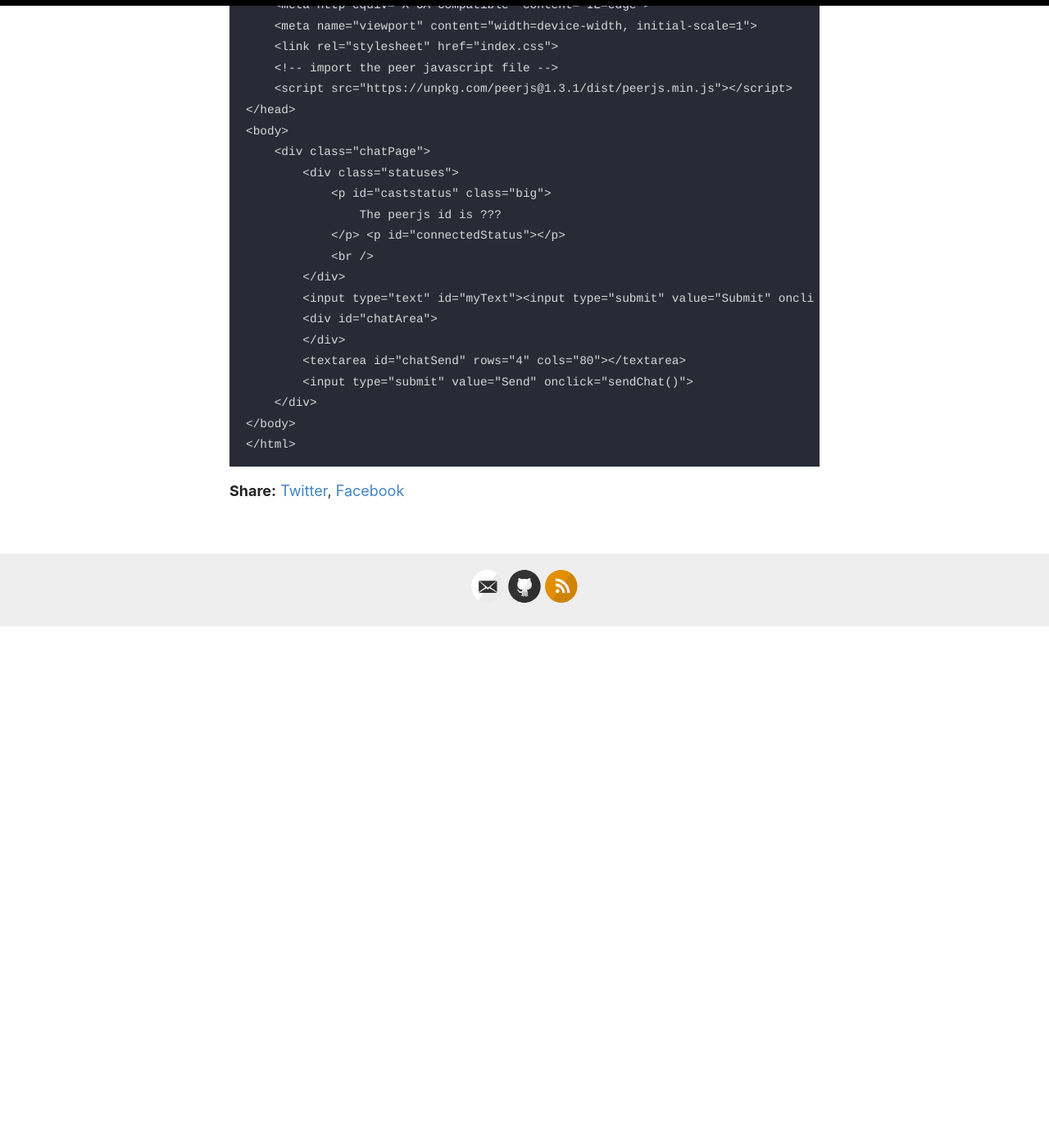
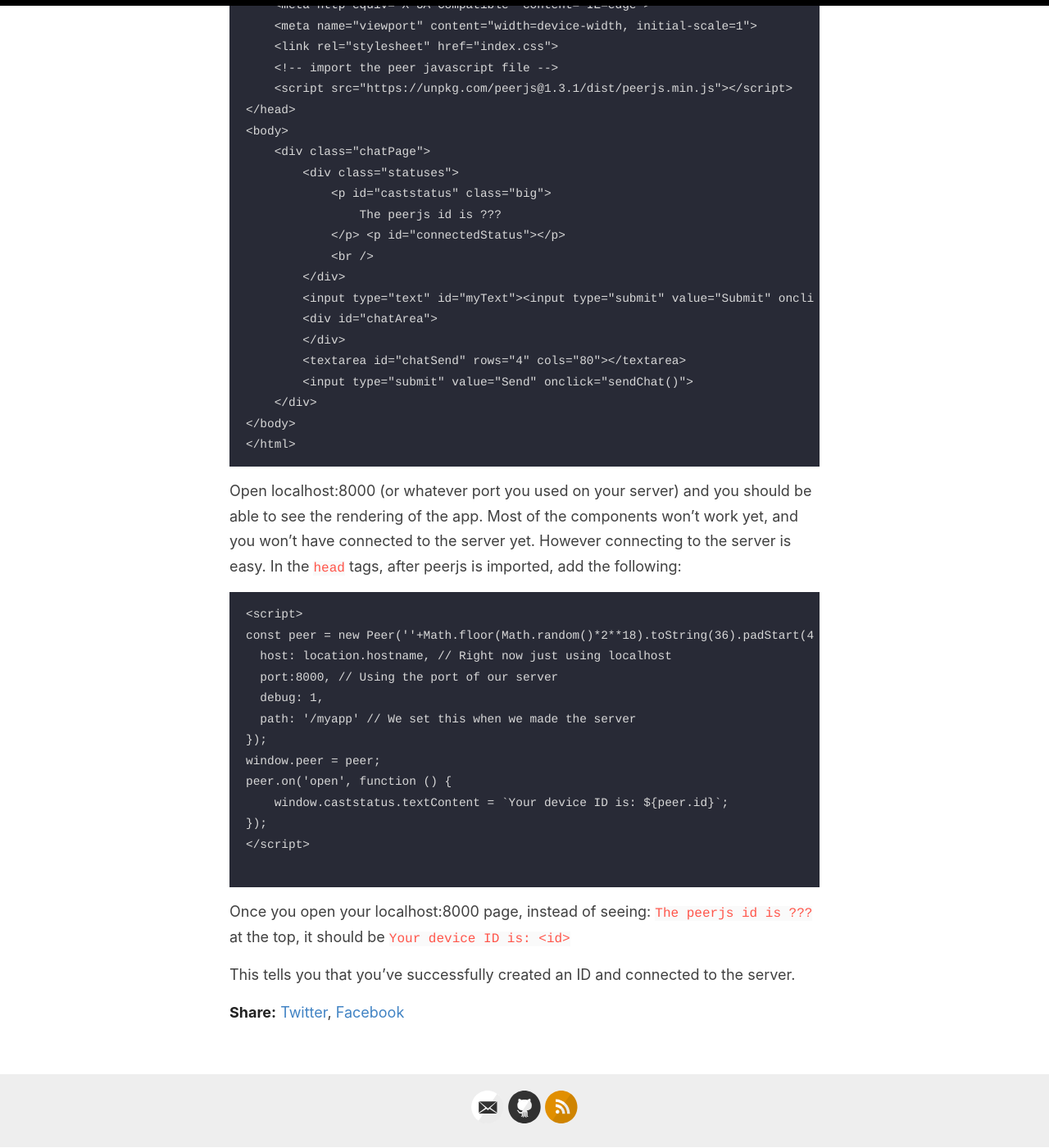
Before and after one commit to rzlim08/rzlim08.github.io, a Jekyll site: the page built from _posts/2021-01-10-peerjs-simple-tutorial.md, in a window 1280 px wide and 1400 px high, scrolled down 2678 px. Shown: the whole window at 82% size. Built offline with Jekyll 4.4.1, drawn with Linux system fonts in a browser that asks for light colours; before the commit the page ends 3442 px from its top, so only the background shows below that.

Commit message:
Added finishing touches to part 1 of tutorial

````diff
--- a/_posts/2021-01-10-peerjs-simple-tutorial.md
+++ b/_posts/2021-01-10-peerjs-simple-tutorial.md
@@ -98,3 +98,22 @@ First lets write some html to read in the peerjs javascript file and give our we
 </body>
 </html>
 ```
+Open localhost:8000 (or whatever port you used on your server) and you should be able to see the rendering of the app. Most of the components won't work yet, and you won't have connected to the server yet. However connecting to the server is easy. In the `head` tags, after peerjs is imported, add the following:
+```
+<script>
+const peer = new Peer(''+Math.floor(Math.random()*2**18).toString(36).padStart(4,0), {
+  host: location.hostname, // Right now just using localhost
+  port:8000, // Using the port of our server
+  debug: 1,
+  path: '/myapp' // We set this when we made the server
+});
+window.peer = peer;
+peer.on('open', function () {
+    window.caststatus.textContent = `Your device ID is: ${peer.id}`;
+});
+</script>
+
+```
+Once you open your localhost:8000 page, instead of seeing: `The peerjs id is ???` at the top, it should be `Your device ID is: <id>`
+
+This tells you that you've successfully created an ID and connected to the server.
````
